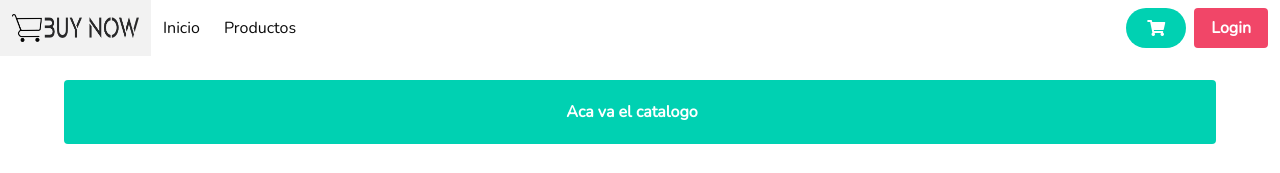
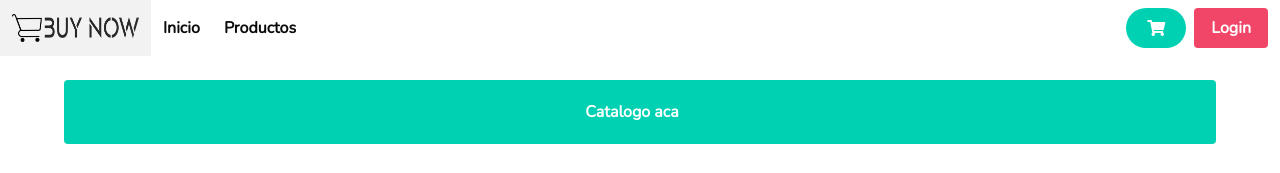
Before and after one commit to rochyscarlata/BuyNow-Scarlata, a React (Create React App) app: page / in a window 1280 px wide. Shown: the top 173 px of the page. Built offline with nearby package versions, Linux system fonts and the light colour scheme.

Commit message:
tarea componentes

```diff
--- a/src/App.js
+++ b/src/App.js
@@ -9,7 +9,7 @@ function App() {
 
         <Navbar/>
         <br/>
-        <ItemListContainer/>
+        <ItemListContainer alert="Catalogo aca"/>
 
     </div>
   );
--- a/src/components/ItemListContainer.js
+++ b/src/components/ItemListContainer.js
@@ -1,11 +1,11 @@
 import React from "react";
 
-function ItemListContainer() {
+function ItemListContainer({alert}) {
   return (
     <div className="container">
       <div class="notification is-primary  has-text-centered">
 
-       <strong>Aca va el catalogo</strong>
+       <strong>{alert}</strong>
 
       </div>
     </div>
--- a/src/components/NavBar.js
+++ b/src/components/NavBar.js
@@ -34,10 +34,16 @@ function NavBar() {
         >
           <div className="navbar-start is-primary">
             <a  className="navbar-item is-primary" >
+              <strong>
               Inicio
+              </strong>
+
             </a >
             <a  className="navbar-item">
+
+              <strong>
               Productos
+              </strong>
             </a >
           </div>
           <div className="navbar-end">
```
